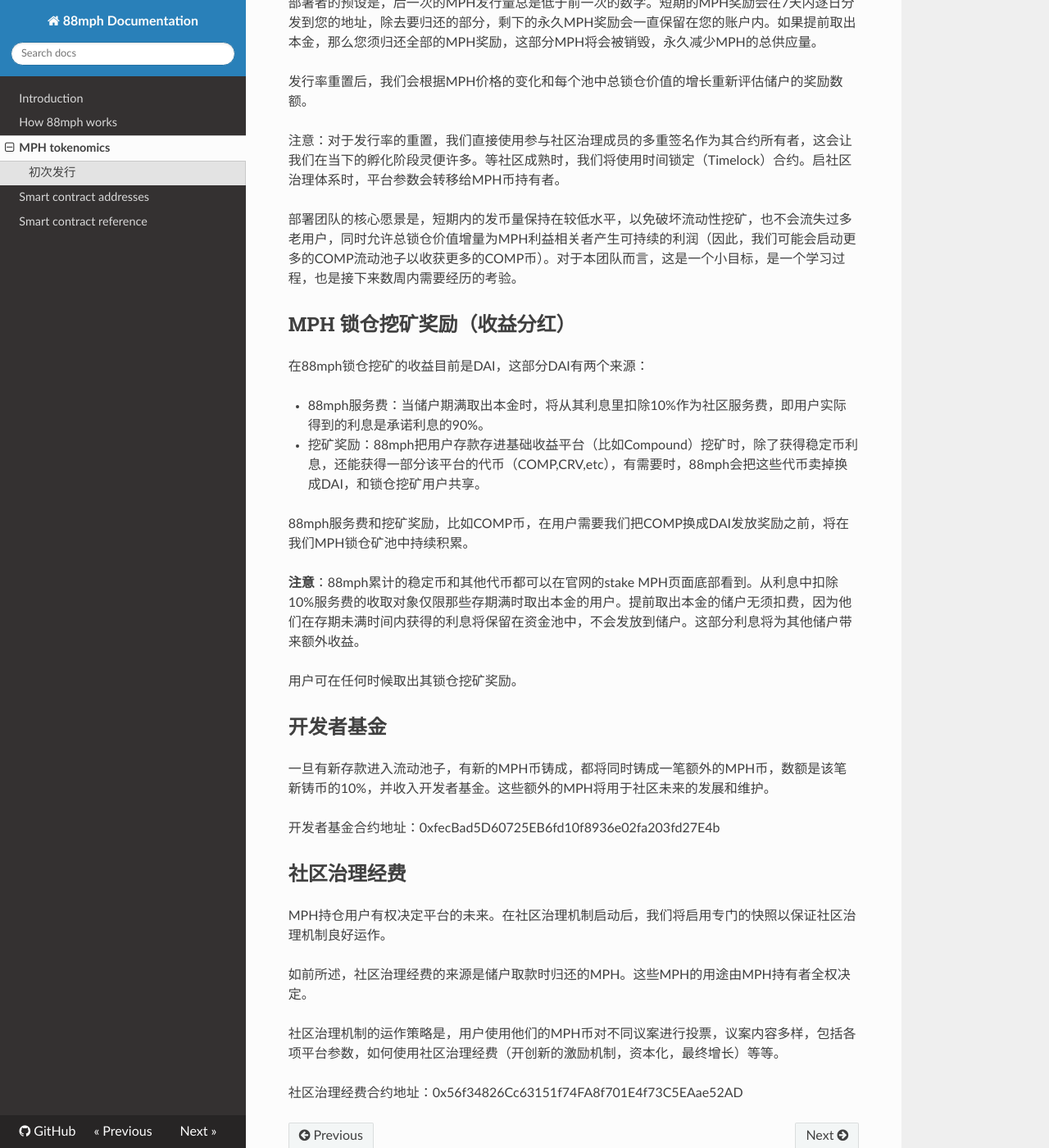
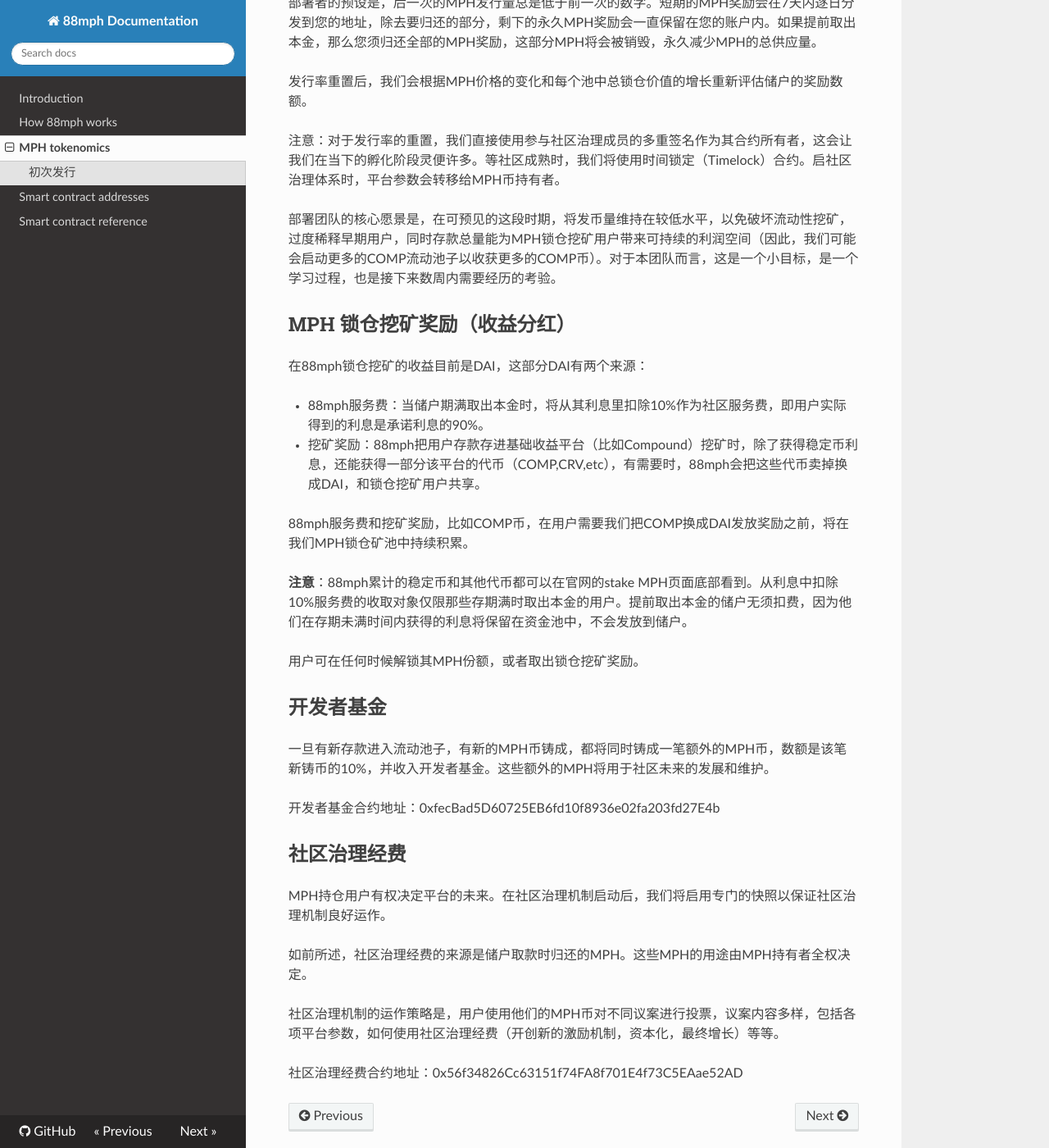
Before and after one commit to 88mphapp/docs, an MkDocs documentation site: the page built from docs/mph.md, in a window 1280 px wide and 1400 px high, scrolled down 1503 px. Shown: the whole window at 82% size. Built offline with MkDocs 1.6.1, drawn with Linux system fonts in a browser that asks for light colours; nearby versions of some CDN libraries; formulas are drawn with MathJax 3; some of the changed text lies outside the part shown.

Commit message:
Update mph.md

```diff
--- a/docs/mph.md
+++ b/docs/mph.md
@@ -42,7 +42,7 @@
 
 注意：对于发行率的重置，我们直接使用参与社区治理成员的多重签名作为其合约所有者，这会让我们在当下的孵化阶段灵便许多。等社区成熟时，我们将使用时间锁定（Timelock）合约。启社区治理体系时，平台参数会转移给MPH币持有者。
 
-部署团队的核心愿景是，短期内的发币量保持在较低水平，以免破坏流动性挖矿，也不会流失过多老用户，同时允许总锁仓价值增量为MPH利益相关者产生可持续的利润（因此，我们可能会启动更多的COMP流动池子以收获更多的COMP币）。对于本团队而言，这是一个小目标，是一个学习过程，也是接下来数周内需要经历的考验。
+部署团队的核心愿景是，在可预见的这段时期，将发币量维持在较低水平，以免破坏流动性挖矿，过度稀释早期用户，同时存款总量能为MPH锁仓挖矿用户带来可持续的利润空间（因此，我们可能会启动更多的COMP流动池子以收获更多的COMP币）。对于本团队而言，这是一个小目标，是一个学习过程，也是接下来数周内需要经历的考验。
 
 ## MPH 锁仓挖矿奖励（收益分红）
 
@@ -53,9 +53,9 @@
 
 88mph服务费和挖矿奖励，比如COMP币，在用户需要我们把COMP换成DAI发放奖励之前，将在我们MPH锁仓矿池中持续积累。
 
-**注意**：88mph累计的稳定币和其他代币都可以在官网的stake MPH页面底部看到。从利息中扣除10%服务费的收取对象仅限那些存期满时取出本金的用户。提前取出本金的储户无须扣费，因为他们在存期未满时间内获得的利息将保留在资金池中，不会发放到储户。这部分利息将为其他储户带来额外收益。
+**注意**：88mph累计的稳定币和其他代币都可以在官网的stake MPH页面底部看到。从利息中扣除10%服务费的收取对象仅限那些存期满时取出本金的用户。提前取出本金的储户无须扣费，因为他们在存期未满时间内获得的利息将保留在资金池中，不会发放到储户。
 
-用户可在任何时候取出其锁仓挖矿奖励。
+用户可在任何时候解锁其MPH份额，或者取出锁仓挖矿奖励。
 
 ## 开发者基金
 
```
Also changed, not shown: other parts of docs/mph.md (+1 -1 lines).
